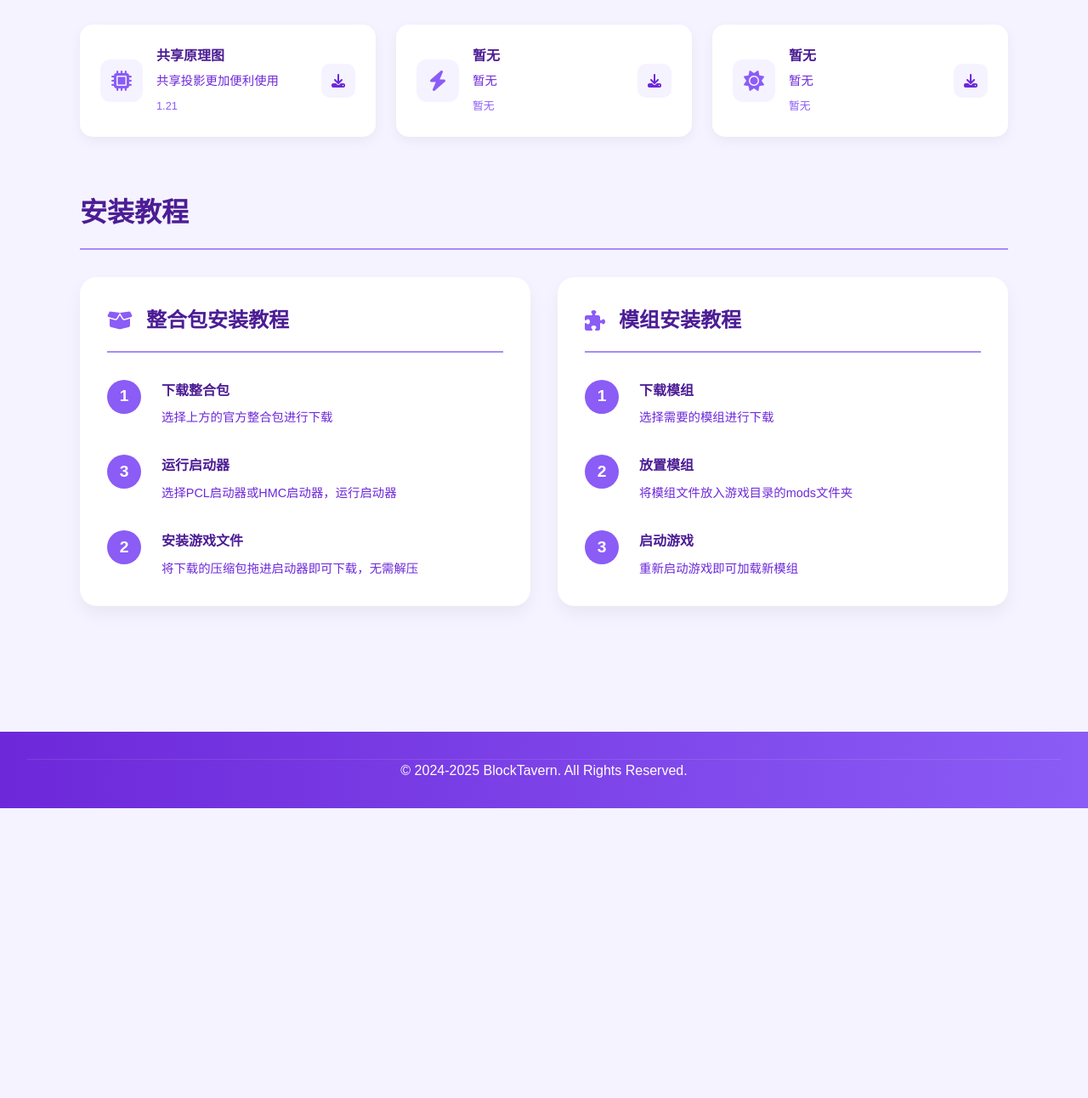
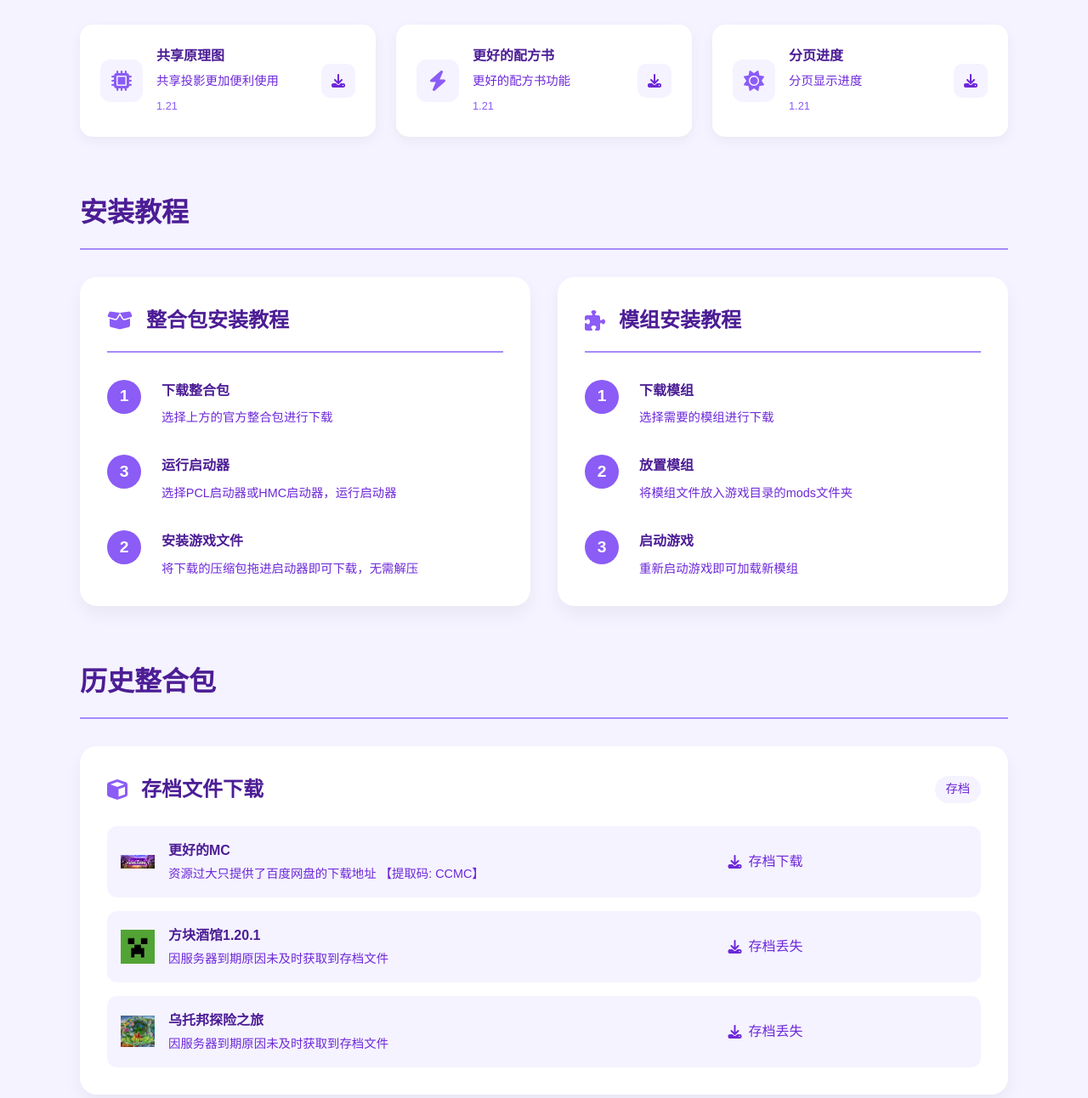
Before and after one commit to Re0XIAOPA/MCVCL, a plain HTML site: page pages/download.html in a window 1280 px wide. Shown: the part 791-2083 px from the top of the page at 85% size. Before the commit the page ends 1742 px from the top, so only its background shows below. Drawn offline with Linux system fonts and the light colour scheme.

Commit message:
更新两个mod、添加历史版本的存档下载

```diff
--- a/pages/download.html
+++ b/pages/download.html
@@ -22,6 +22,7 @@
             </div>
             <ul class="nav-links">
                 <li><a href="../index.html">首页</a></li>
+                <li><a href="#download-end">存档</a></li>
                 <li><a href="wiki.html">Wiki</a></li>
                 <li><a href="download.html" class="active">下载</a></li>
             </ul>
@@ -104,7 +105,7 @@
                                         <h4>PCL启动器</h4>
                                         <p>界面美观、功能丰富</p>
                                     </div>
-                                    <a href="https://afdian.com/p/0164034c016c11ebafcb52540025c377"
+                                    <a href="javascript:void(0);"
                                         class="download-btn">
                                         <i class="fas fa-download"></i>
                                         下载
@@ -139,11 +140,11 @@
                             <i class="fas fa-bolt"></i>
                         </div>
                         <div class="mod-info">
-                            <h4>暂无</h4>
-                            <p>暂无</p>
-                            <span class="mod-version">暂无</span>
+                            <h4>更好的配方书</h4>
+                            <p>更好的配方书功能</p>
+                            <span class="mod-version">1.21</span>
                         </div>
-                        <a href="javascript:val(0);" class="mod-download">
+                        <a href="../Mods/Update/[更好的配方书] brb-1.10.0-rc5+1.21.jar" class="mod-download">
                             <i class="fas fa-download"></i>
                         </a>
                     </div>
@@ -153,11 +154,11 @@
                             <i class="fas fa-sun"></i>
                         </div>
                         <div class="mod-info">
-                            <h4>暂无</h4>
-                            <p>暂无</p>
-                            <span class="mod-version">暂无</span>
+                            <h4>分页进度</h4>
+                            <p>分页显示进度</p>
+                            <span class="mod-version">1.21</span>
                         </div>
-                        <a href="javascript:val(0);" class="mod-download">
+                        <a href="../Mods/Update/[分页进度] paginatedadvancements-2.5.1.jar" class="mod-download">
                             <i class="fas fa-download"></i>
                         </a>
                     </div>
@@ -229,6 +230,59 @@
                     </div>
                 </div>
             </div>
+
+            <div class="download-section" id="download-end">
+                <h2>历史整合包</h2>
+                <div class="download-grid">
+                    <div class="download-card">
+                        <div class="card-header">
+                            <i class="fas fa-cube"></i>
+                            <h3>存档文件下载</h3>
+                            <span class="version">存档</span>
+                        </div>
+                        <div class="card-content">
+                            <div class="launcher-list">
+                                <div class="launcher-item">
+                                    <img src="save_logo/Background_New_36a55c20dd.jpg" alt="更好的MC" class="launcher-icon">
+                                    <div class="launcher-info">
+                                        <h4>更好的MC</h4>
+                                        <p>资源过大只提供了百度网盘的下载地址 【提取码: CCMC】</p>
+                                    </div>
+                                    <a href="https://pan.baidu.com/s/1saS5RoDsXnWhSGsWQ9Wejg?pwd=CCMC" class="download-btn">
+                                        <i class="fas fa-download"></i>
+                                        存档下载
+                                    </a>
+                                </div>
+                                <div class="launcher-item">
+                                    <img src="save_logo/120px-Minecraft_Twitter_logo.jpg" alt="方块酒馆1.20.1" class="launcher-icon">
+                                    <div class="launcher-info">
+                                        <h4>方块酒馆1.20.1</h4>
+                                        <p>因服务器到期原因未及时获取到存档文件</p>
+                                    </div>
+                                    <a href="javascript:void(0);"
+                                        class="download-btn">
+                                        <i class="fas fa-download"></i>
+                                        存档丢失
+                                    </a>
+                                </div>
+                                <div class="launcher-item">
+                                    <img src="save_logo/E5_F1_D3_C8932_B77_AACB_2_D0_BDD_25_E57_B17_038e19428f.png" alt="乌托邦探险之旅" class="launcher-icon">
+                                    <div class="launcher-info">
+                                        <h4>乌托邦探险之旅</h4>
+                                        <p>因服务器到期原因未及时获取到存档文件</p>
+                                    </div>
+                                    <a href="javascript:void(0);"
+                                        class="download-btn">
+                                        <i class="fas fa-download"></i>
+                                        存档丢失
+                                    </a>
+                                </div>
+                            </div>
+                        </div>
+                    </div>
+                </div>
+            </div>
+
         </div>
     </main>
 
```
Also changed, not shown: pages/save_logo/120px-Minecraft_Twitter_logo.jpg (added), pages/save_logo/Background_New_36a55c20dd.jpg (added), pages/save_logo/E5_F1_D3_C8932_B77_AACB_2_D0_BDD_25_E57_B17_038e19428f.png (added), 2 other files.
